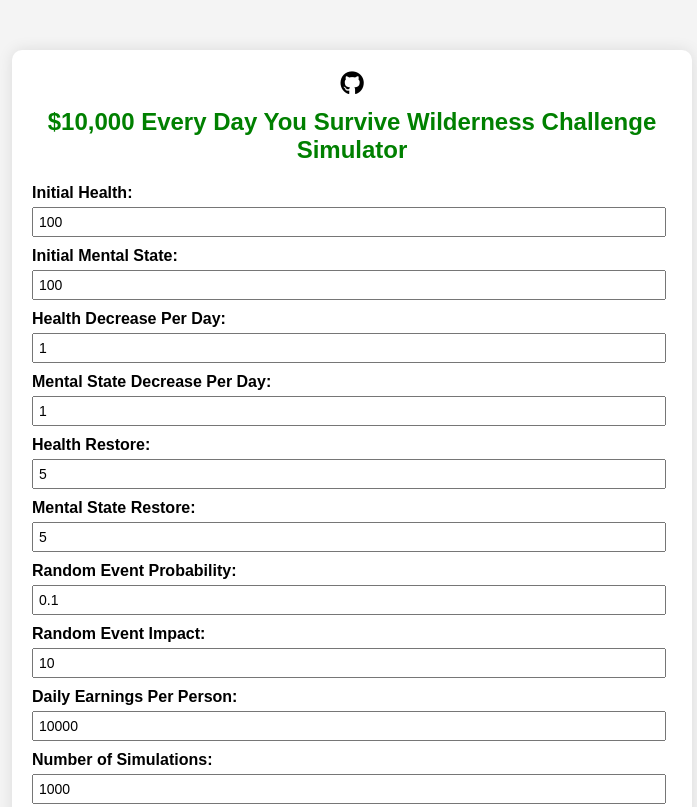
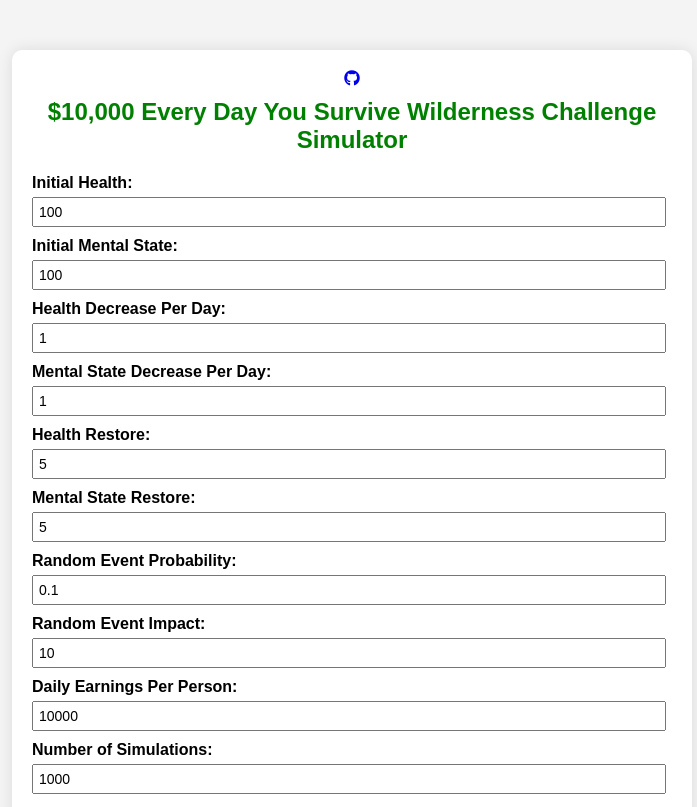
Before and after one commit to Shuggreal/MrBeastWildernesSimulator, a plain HTML site: page index.html in a window 1280 px wide. Shown: the top 807 px of the page, without its empty margins (288-985 px from the left). Drawn offline with Linux system fonts and the light colour scheme.

Commit message:
Update index.html

```diff
--- a/index.html
+++ b/index.html
@@ -1,6 +1,5 @@
 <!DOCTYPE html>
 <html lang="en">
-
 <head>
     <meta charset="UTF-8">
     <meta name="viewport" content="width=device-width, initial-scale=1.0">
@@ -9,20 +8,18 @@
     <!-- Link to Font Awesome for the GitHub icon -->
     <link rel="stylesheet" href="https://cdnjs.cloudflare.com/ajax/libs/font-awesome/6.0.0-beta3/css/all.min.css">
 </head>
-
 <body>
     <div class="container">
-        <!-- Title and GitHub icon in the same container -->
         <div class="header">
-            <div class="github-link">
-                <a href="https://github.com/Shuggreal" target="_blank">
-                    <i class="fab fa-github"></i>
-                </a>
-            </div>
+            <!-- GitHub icon above the title -->
+            <a href="https://github.com/Shuggreal" target="_blank" class="github-link">
+                <i class="fab fa-github"></i>
+            </a>
             <h1>$10,000 Every Day You Survive Wilderness Challenge Simulator</h1>
         </div>
 
         <form id="simulationForm">
+            <!-- Form fields -->
             <div class="input-group">
                 <label for="initialHealth">Initial Health:</label>
                 <input type="number" id="initialHealth" name="initialHealth" value="100">
@@ -65,6 +62,7 @@
             </div>
             <button type="submit">Run Simulation</button>
         </form>
+
         <div id="results">
             <h2>Results</h2>
             <p id="averageDaysStayed">Average days stayed: </p>
@@ -80,5 +78,4 @@
         console.log('%c%c   ', 'font-size: 30px; background-image: url("https://github.githubassets.com/images/modules/logos_page/GitHub-Mark.png"); background-size: cover;', 'background: none;');
     </script>
 </body>
-
 </html>
```
